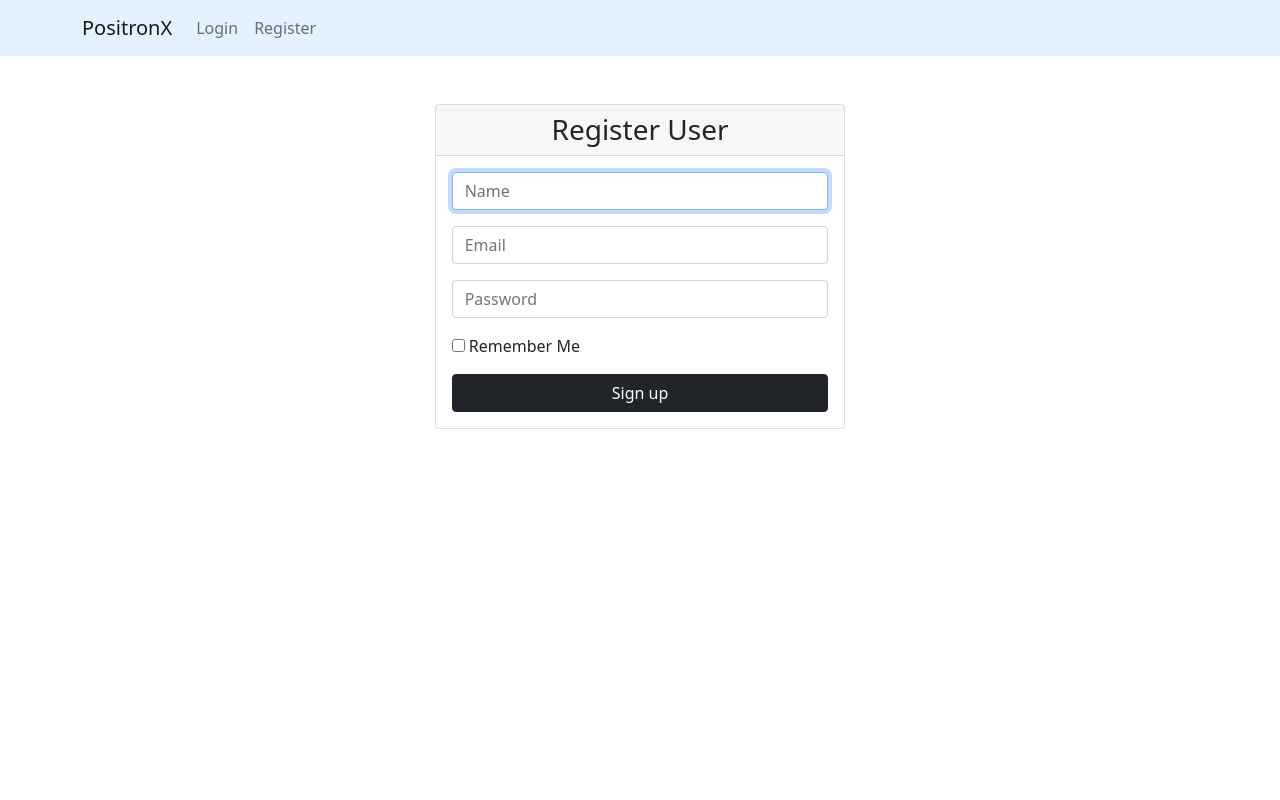
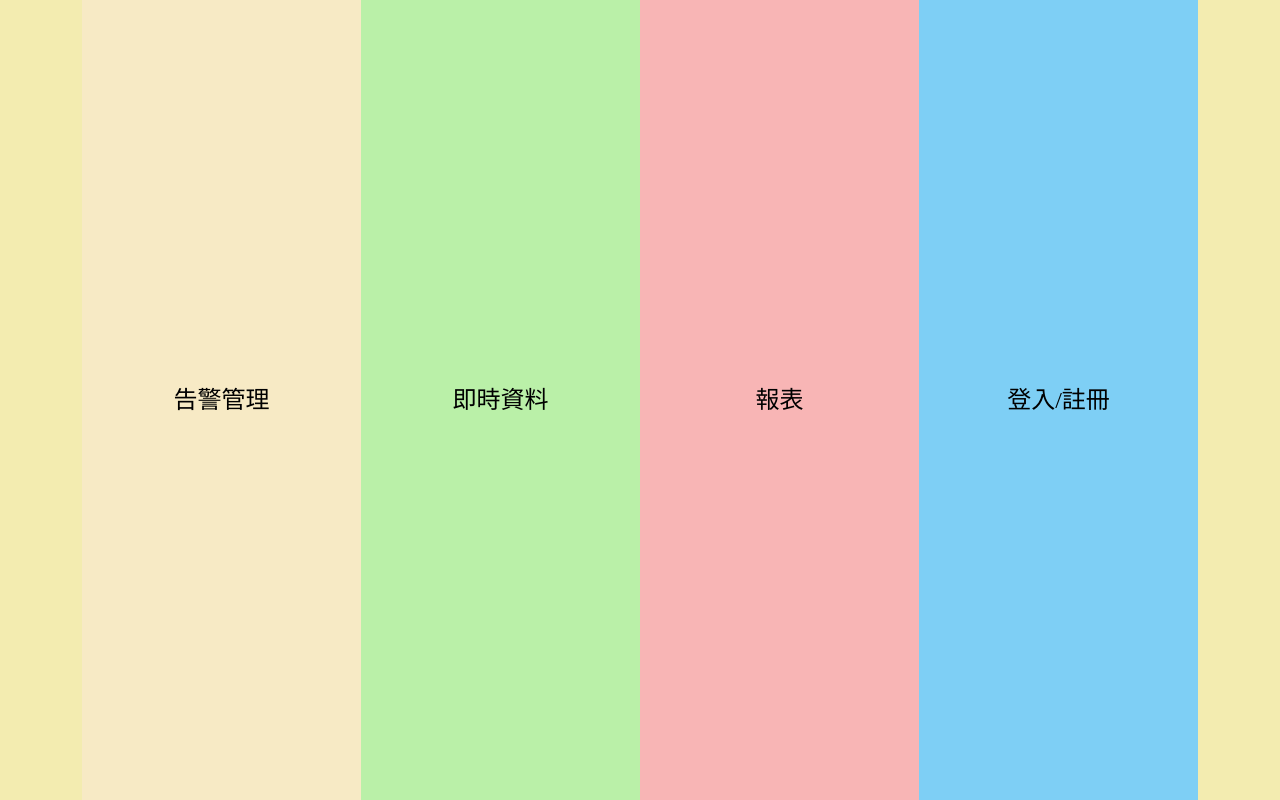
Before and after one commit to 1989ONCE/ICSproject, a Laravel app: page /registration in a window 1280 px wide. Run offline with Laravel 10, Linux system fonts and the light colour scheme; some libraries are stand-ins or nearby versions.

Commit message:
change index & login page

```diff
--- a/resources/views/index.blade.php
+++ b/resources/views/index.blade.php
@@ -1,36 +1,126 @@
 <!DOCTYPE html>
 <html>
     <head>
-        <title>Custom Auth in Laravel</title>
+        <title>水汙管理</title>
+        <!-- bootstrap -->
         <link href="https://cdn.jsdelivr.net/npm/bootstrap@5.0.0-beta3/dist/css/bootstrap.min.css" rel="stylesheet">
         @livewireStyles
+        <!-- tailwindcss -->
+        <!-- @vite('resources/css/app.css') -->
+        <style>
+            body {
+  background-color: #f3ecb0;
+}
+.container {
+    display: flex;
+    flex-direction: row;
+    height: 100vh;
+}
+.box {
+    flex: 1;
+    display: flex;
+    justify-content: center;
+    align-items: center;
+    cursor: pointer;
+}
+.box:hover {
+    background-color: #eee;
+}
+.box a {
+    color: #000;
+    font-family: '標楷體', serif;
+    font-size: 24px;
+    text-decoration: none;
+}
+
+/* 每個區塊的背景顏色 */
+.box:nth-child(1) {
+    background-color: #f7eac5; /* 淡黃色 */
+}
+.box:nth-child(2) {
+    background-color: hsl(105, 70%, 80%); /* 淡綠色 */
+}
+.box:nth-child(3) {
+    background-color: #f8b5b5; /* 淡粉色 */
+}
+.box:nth-child(4) {
+    background-color: #7ecff5; /* 淡藍色 */
+}
+.box:nth-child(5) {
+    background-color: #df96f1; /* 淡藍色 */
+}
+        </style>
+
     </head>
     <body>
-        <nav class="navbar navbar-light navbar-expand-lg mb-5" style="background-color: #e3f2fd;">
+        <!-- <nav class="navbar navbar-light navbar-expand-lg mb-5" style="background-color: #e3f2fd;">
             <div class="container">
-                <a class="navbar-brand mr-auto" href="#">PositronX</a>
+                <a class="navbar-brand mr-auto" href="#">Integrated Control System</a>
                 <button class="navbar-toggler" type="button" data-bs-toggle="collapse" data-bs-target="#navbarNav" aria-controls="navbarNav" aria-expanded="false" aria-label="Toggle navigation">
                     <span class="navbar-toggler-icon"></span>
                 </button>
                 <div class="collapse navbar-collapse" id="navbarNav">
                     <ul class="navbar-nav">
-                    @guest
-                        <li class="nav-item">
+                    <li class="nav-item">
                             <a class="nav-link" href="{{ route('login') }}">Login</a>
                         </li>
                         <li class="nav-item">
                             <a class="nav-link" href="{{ route('register-user') }}">Register</a>
                         </li>
+                    </ul>
+                </div>
+            </div>
+        </nav> -->
+        @guest
+        <div class="container">
+            <div class="box">
+                <a href="{{route('warning')}}">告警管理</a>
+            </div>
+            <div class="box">
+                <a href="{{route('rt')}}">即時資料</a>
+            </div>
+            <div class="box">
+                <a href="{{route('chart')}}">報表</a>
+            </div>
+            <div class="box">
+                <a href="{{route('login')}}">登入/註冊</a>
+            </div>
+        </div>
+                    <!-- <div class="content-evenly">
+                        <div>
+                            <a class="content-evenly" href="{{route('warning')}}">告警管理</a>
+                        </div>
+                        <div>
+                            <a class="content-evenly" href="{{route('rt')}}">即時資料</a>
+                        </div>
+                        <div>
+                            <a class="content-evenly" href="{{route('chart')}}">報表</a>
+                        </div>
+                        <div>
+                            <a class="content-evenly" href="{{route('login')}}">登入/註冊</a>
+                        </div>
+                    </div> -->
+
                     @else
+                    <div class="content-evenly">
+                        <div>
+                            <a class="content-evenly" href="{{route('warning')}}">告警管理</a>
+                        </div>
+                        <div>
+                            <a class="content-evenly" href="{{route('rt')}}">即時資料</a>
+                        </div>
+                        <div>
+                            <a class="content-evenly" href="{{route('chart')}}">報表</a>
+                        </div>
+                        <div>
+                            <a class="content-evenly" href="{{route('info')}}">個人資料</a>
+                        </div>
+                    </div>
                         <li class="nav-item">
                             <a class="nav-link" href="{{ route('signout') }}">Logout</a>
                         </li>
                     @endguest
-                    </ul>
-                </div>
-            </div>
-        </nav>
-        @yield('content')
+        <!-- @yield('content') -->
         @livewireScripts
     </body>
 </html>
```
Also changed, not shown: resources/views/auth/login.blade.php (+33 -5 lines).
